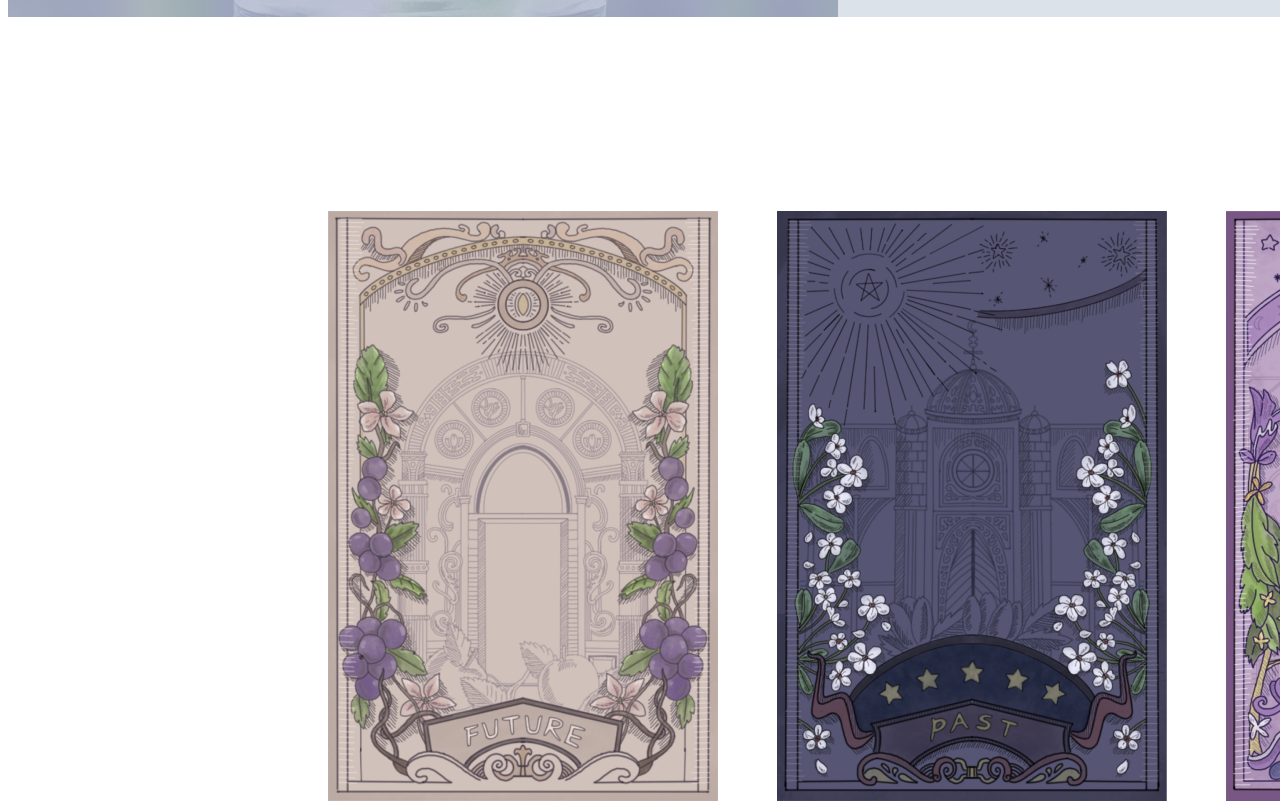
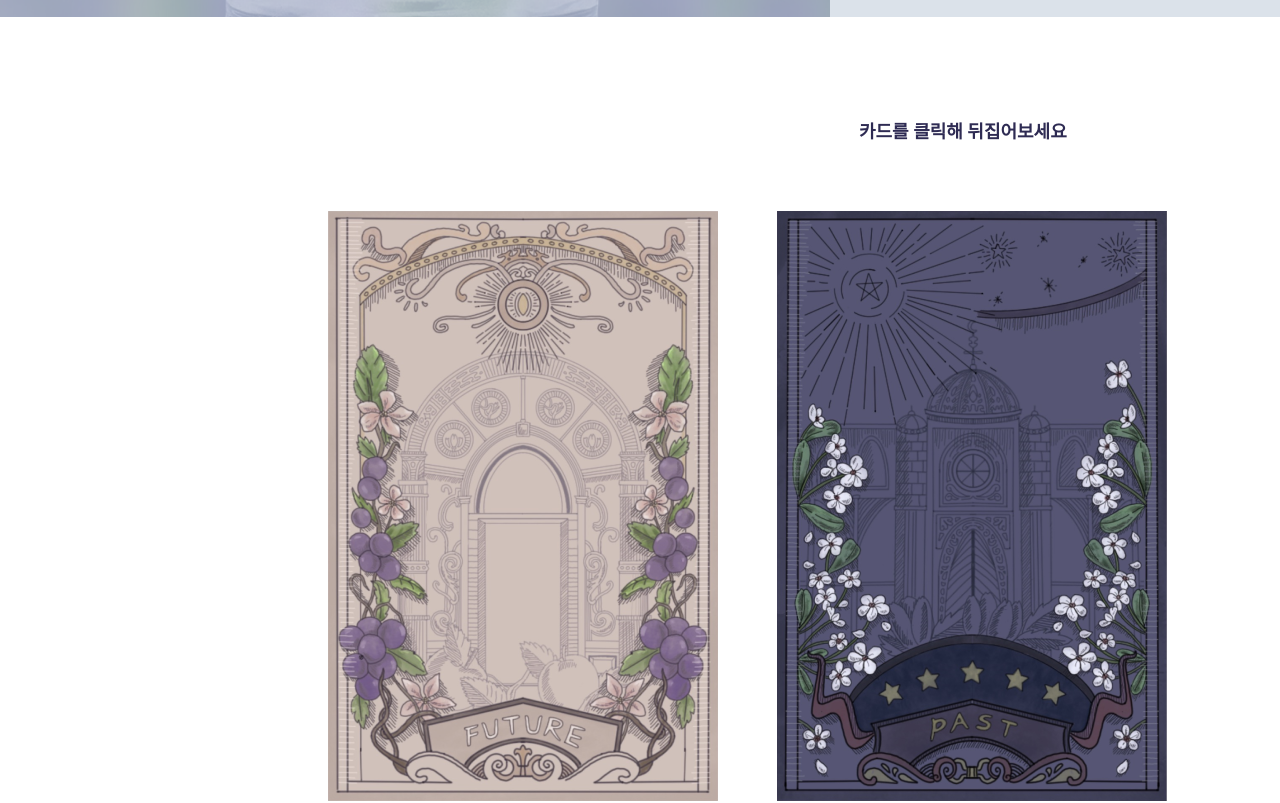
Before and after one commit to seonyo/DreamDream, a plain HTML site: page shop-1.html in a window 1280 px wide. Shown: the part 1551-2354 px from the top of the page. Drawn offline with Linux system fonts and the light colour scheme.

Commit message:
shop 텍스트 추가

```diff
--- a/CSS/book.css
+++ b/CSS/book.css
@@ -221,6 +221,9 @@ a{
       display: block;
     }
 
+    .txt{
+      margin-top : 96px;
+    }
     .up_link{
       position: relative;
       z-index: 2;
--- a/CSS/shop.css
+++ b/CSS/shop.css
@@ -54,6 +54,14 @@ a{
     margin-top : 71px;
     margin-left : 178px;
 }
+  .txt{
+      margin-top : 96px;
+      margin-left : 851px;
+      font-size: 18px;
+      font-family: 'Noto Serif KR', serif;
+      color : #2E2B53;
+      font-weight: 800;
+    }
 
 .image_container{
     position: relative;
@@ -116,15 +124,13 @@ a{
 
 .shop-1_mid{
     margin-top : 169px;
-    width : 100%;
-
+    width : 1920px;
+    margin-left: -8px;
 }
 
 .shop-1_mid2{
+    margin-top : 68px;
     margin-left : 320px;
-    margin-top : 190px;
-    width : 1645px;
-    height : 696px;
 }
 .shop-1_mid2 > img{
     padding-right : 55px;
--- a/shop-1.html
+++ b/shop-1.html
@@ -91,6 +91,9 @@
 <div class="shop-1_mid">
     <img src = "image/shop-1_mid.png">
 </div>
+<div class="txt">
+  <p>카드를 클릭해 뒤집어보세요</p>
+</div>
 <div class="shop-1_mid2">
     <img src = "image/shop_mid1.png" id="1">
     <img src = "image/shop_mid2.png" id="2">
```
